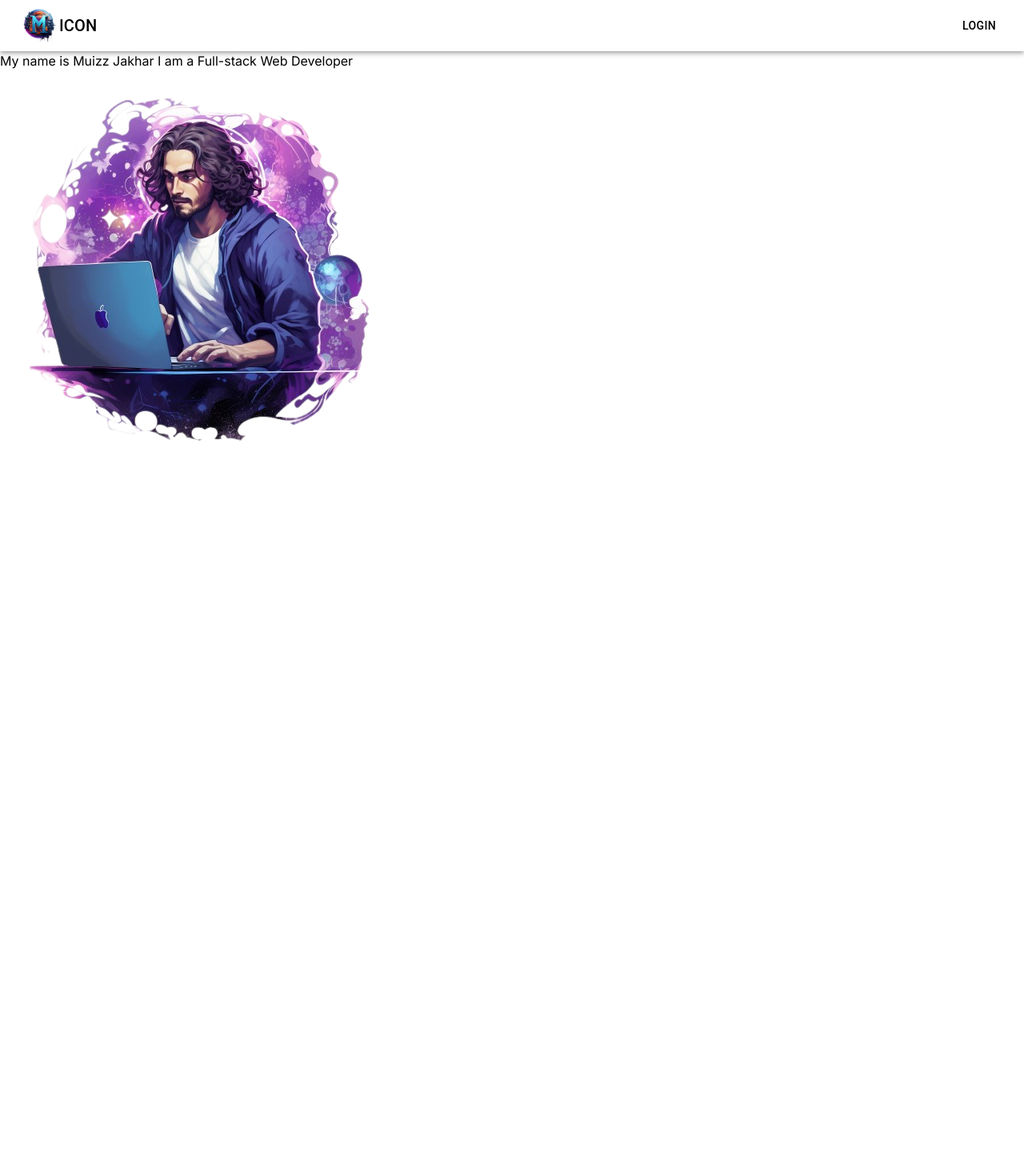
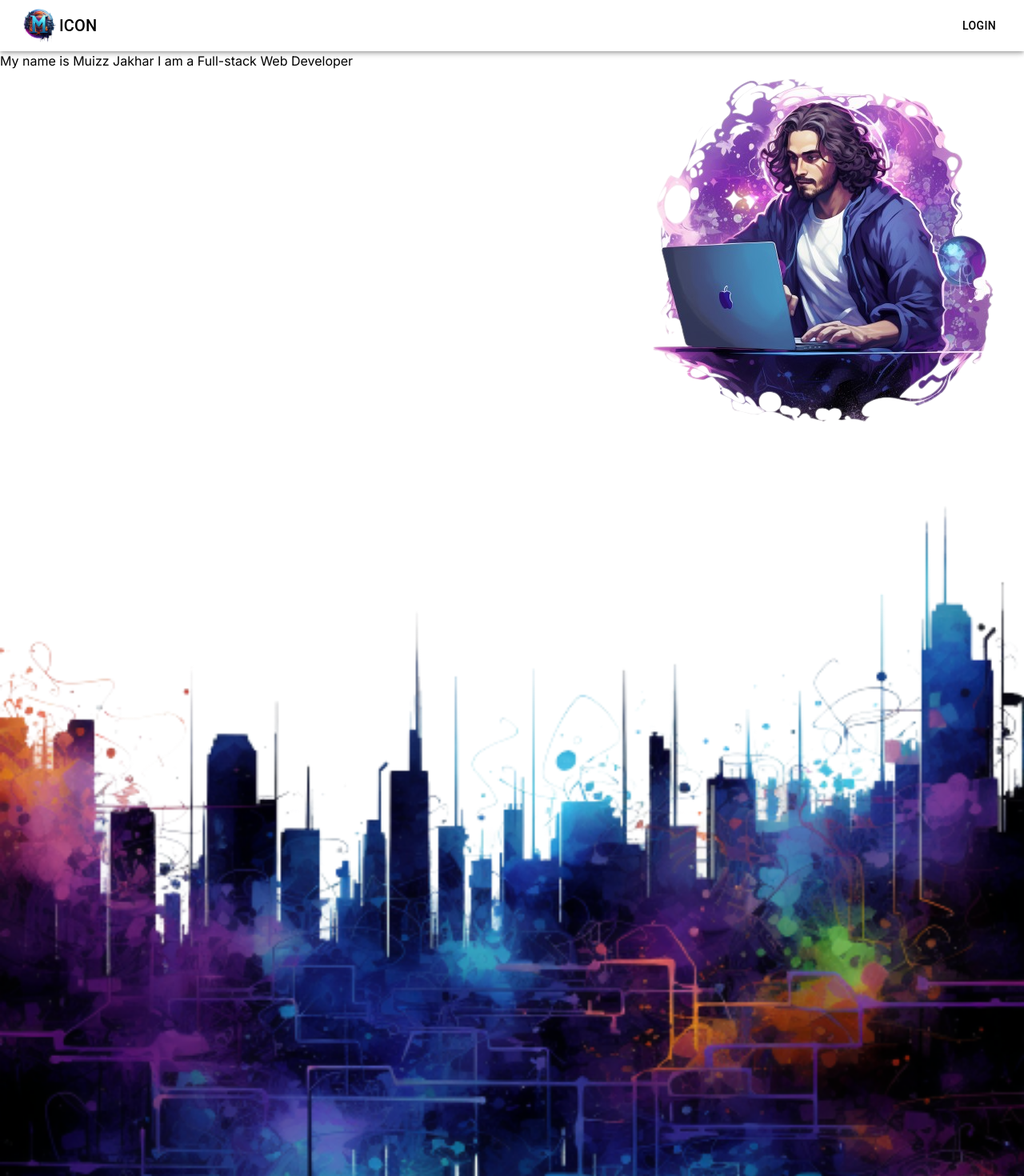
Before and after one commit to MtJakhar/my-portfolio, a Next.js app: page / in a window 1280 px wide. Shown: the top 1470 px of the page at 80% size. Before the commit the page ends 800 px from the top, so only its background shows below. Built offline with nearby package versions, Linux system fonts and the light colour scheme.

Commit message:
added city divider

```diff
--- a/app/components/IntroPage.js
+++ b/app/components/IntroPage.js
@@ -1,15 +1,21 @@
 import React from "react";
 import Image from "next/image";
 import avatar from "../../public/images/avatar.png";
+import cyberCityDivder from "../../public/images/cyberCityDivider.png";
 
 const IntroPage = () => {
   return (
     <>
       <div>
+        <div className="flex">
+          <h1 className="flex-auto">
+            My name is Muizz Jakhar I am a Full-stack Web Developer
+          </h1>
+          <Image src={avatar} alt="Muizz Jakhar Avatar" />
+        </div>
         <div>
-          <h1>My name is Muizz Jakhar I am a Full-stack Web Developer</h1>
+          <Image className="w-full" src={cyberCityDivder} alt="cyberCity" />
         </div>
-        <Image src={avatar} alt="Muizz Jakhar Avatar" />
       </div>
     </>
   );
```
